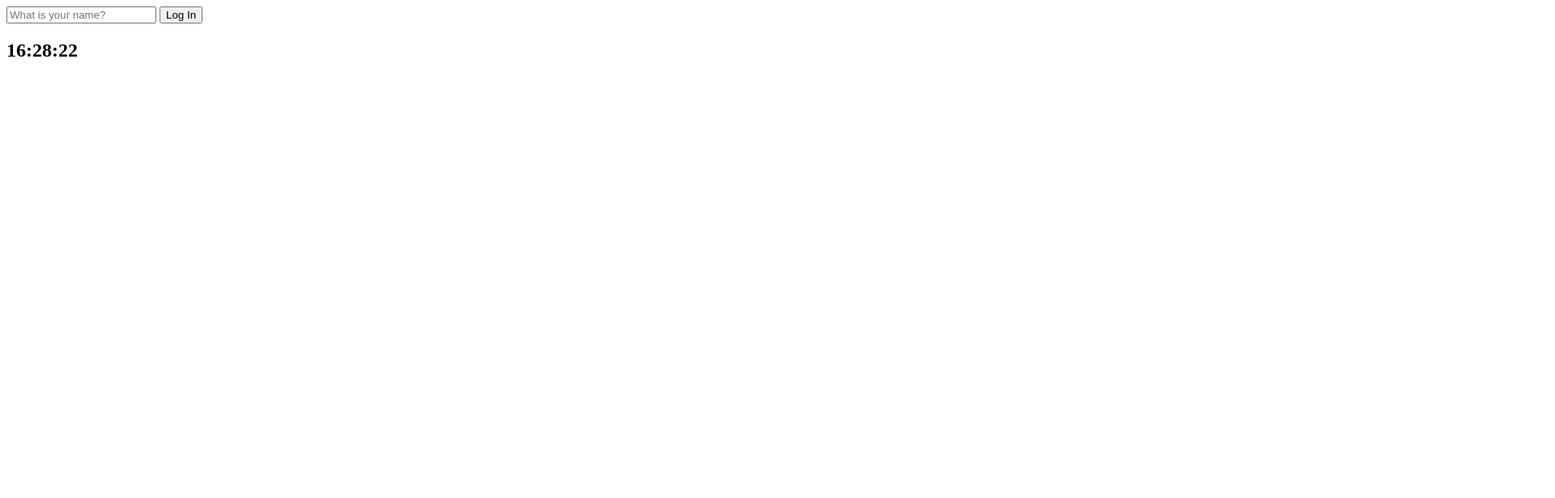
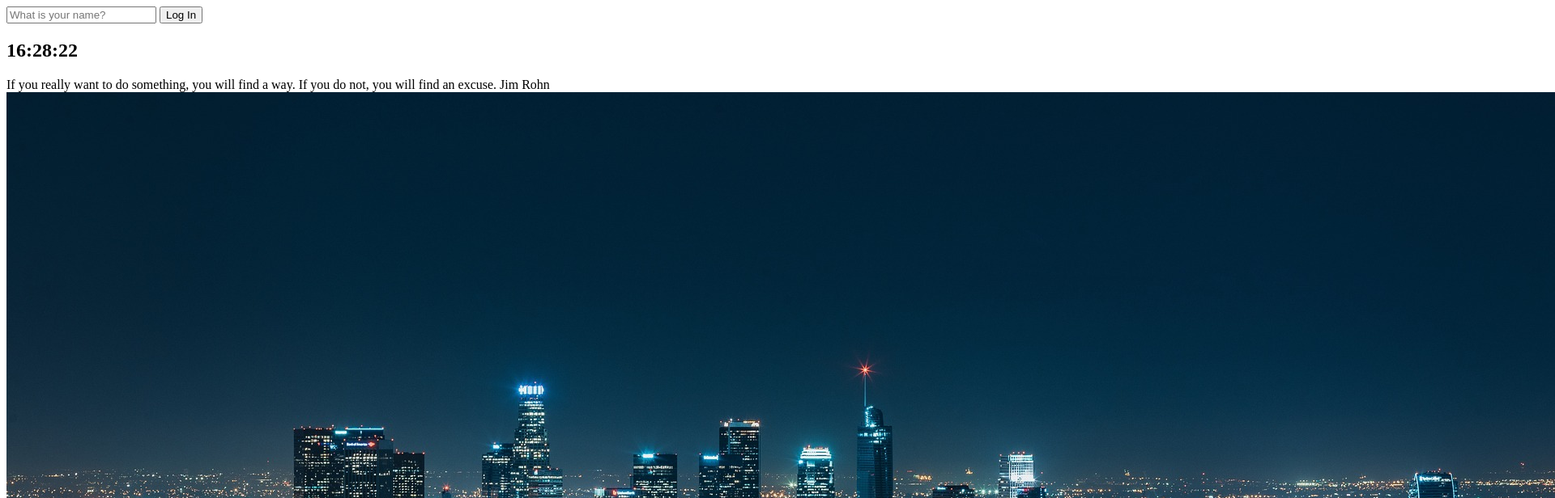
Before and after one commit to jskim676/Basic-JavaScript, a plain HTML site: page index.html in a window 1280 px wide. Shown: the top 616 px of the page at 81% size, 1920 px wide, since content can reach past the window. Drawn offline with Linux system fonts and the light colour scheme.

Commit message:
quote complete

```diff
--- a/index.html
+++ b/index.html
@@ -19,7 +19,13 @@
     </form>
     <h2 id="clock">00:00</h2>
     <h1 id="greeting" class="hidden"></h1>
+    <div id="quote">
+        <span></span>
+        <span></span>
+    </div>
     <script src="js/greetings.js"></script>
     <script src="js/clock.js"></script>
+    <script src="js/quotes.js"></script>
+    <script src="js/background.js"></script>
 </body>
 </html>
--- /dev/null
+++ b/js/background.js
@@ -0,0 +1,9 @@
+const images = ['0.jpg', '1.jpg', '2.jpg'];
+
+const chosenImage = images[Math.floor(Math.random()*images.length)];
+
+const bgImage = document.createElement('img');
+
+bgImage.src = `img/${chosenImage}`;
+
+document.body.appendChild(bgImage);
--- /dev/null
+++ b/js/quotes.js
@@ -0,0 +1,50 @@
+const quotes = [
+    {
+    quote: 'I never dreamed about success, I worked for it',
+    author: 'Estee Lauder'
+    },
+    {
+    quote: 'Do not try to be original, just try to be good.',
+    author: 'Paul Rand'
+    },
+    {
+    quote: 'Do not be afraid to give up the good to go for the great',
+    author: 'John D. Rockefeller'
+    },
+    {
+    quote: 'If you cannot fly then run. If you cannot run, then walk. And if you cannot walk, then crawl, but whatever you do, you have to keep moving forward.',
+    author: 'Martin Luther King Jr.'
+    },
+    {
+    quote: 'Our greatest weakness lies in giving up. The most certain way to succeed is always to try just one more time.',
+    author: 'Thomas Edison'
+    },
+    {
+    quote: 'The fastest way to change yourself is to hang out with people who are already the way you want to be',
+    author: 'REid Hoffman'
+    },
+    {
+    quote: 'Money is like gasoline during a road trip. You do not want to run out of gas on your trip, but you are not doing a tour of gas stations',
+    author: 'Tim O Reilly'
+    },
+    {
+    quote: 'Some people dream of success, while other people get up every morning and make it happen',
+    author: 'Wayne Huizenga'
+    },
+    {
+    quote: 'The only thing worse than starting something and falling.. is not starting something',
+    author: 'SEth Godin'
+    },
+    {
+    quote: 'If you really want to do something, you will find a way. If you do not, you will find an excuse.',
+    author: 'Jim Rohn'
+    },
+];
+
+const quote = document.querySelector('#quote span:first-child');
+const author = document.querySelector('#quote span:last-child');
+
+const todaysQuote = quotes[Math.floor(Math.random()*quotes.length)];
+
+quote.innerText = todaysQuote.quote;
+author.innerText = todaysQuote.author;
```
Also changed, not shown: img/0.jpg (added), img/1.jpg (added), img/2.jpg (added).
